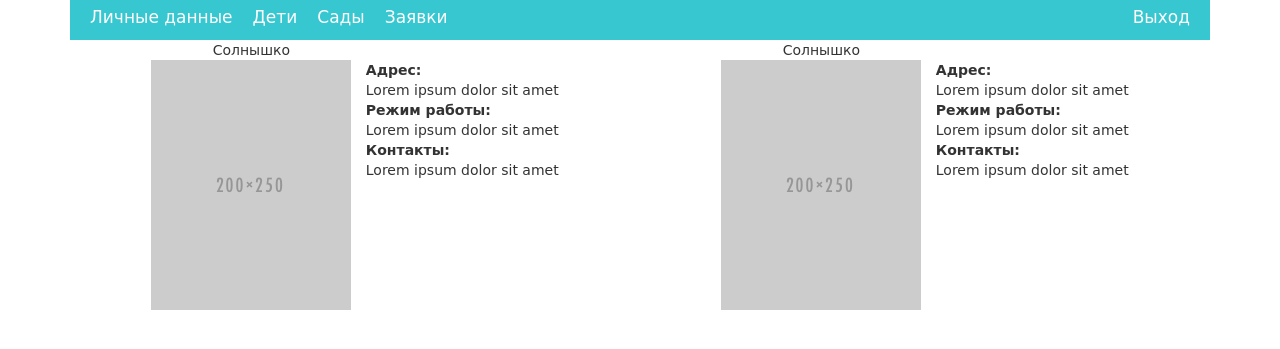
After one commit to IKrivor/Kindergarten, a PHP site: page /frontend/templates/Sads_category.php in a window 1280 px wide. The commit adds this page. Shown: the top 349 px of the page. Run offline with PHP 8.4, Linux system fonts and the light colour scheme; some libraries are stand-ins or nearby versions.

Commit message:
Добавить шаблон страницы "Сады"

```diff
--- a/www/frontend/css/style.css
+++ b/www/frontend/css/style.css
@@ -269,3 +269,24 @@ table#table-groups {
 .t-gr img, .t-kid img {
     width: 12%;
 }
+#zayavky-container{
+    padding-top: 15px;
+}
+.sads-category-title-and-poster, .sads-category-data {
+    display: inline-block;
+}
+.sads-category-title {
+    text-align: center;
+}
+.sads-category-adress-title, .sads-category-time-work-title, .sads-category-contacts-title{
+    font-weight: bold;
+}
+.sads-category-data {
+    vertical-align: top;
+    padding-top: 20px;
+    padding-left: 10px;
+    text-align: initial;
+}
+#sads-category-container{
+    text-align: center;
+}
--- a/www/frontend/templates/Kids.php
+++ b/www/frontend/templates/Kids.php
@@ -24,7 +24,7 @@ header('Content-Type: text/html; charset=utf-8]')?>
         <div class="menu-item" id="exit">Выход</div>
     </div>
 
-    <div id="sad-container">
+    <div id="kids-container">
         <div class="row">
             <div class="button-place">
                 <button id="add-kidkid" class="add-but">Добавить</button>
--- /dev/null
+++ b/www/frontend/templates/Sads_category.php
@@ -0,0 +1,72 @@
+<?php
+header('Content-Type: text/html; charset=utf-8]')?>
+<!DOCTYPE html>
+<html lang="ru">
+<head>
+    <meta charset="utf-8">
+    <meta name="viewport" content="width=device-width, initial-scale=1">
+    <title>Kindergarten</title>
+
+    <link href="../bootstrap/css/bootstrap.min.css" rel="stylesheet">
+    <link href="../css/style.css" rel="stylesheet">
+    <script src="https://oss.maxcdn.com/libs/html5shiv/3.7.0/html5shiv.js"></script>
+    <script src="https://oss.maxcdn.com/libs/respond.js/1.4.2/respond.min.js"></script>
+    <script src="https://ajax.googleapis.com/ajax/libs/jquery/1.11.0/jquery.min.js"></script>
+    <script src="../bootstrap/js/bootstrap.min.js"></script>
+</head>
+<body>
+<div class="container">
+    <div class="top-menu">
+        <div class="menu-item" id="private-data-menu">Личные данные</div>
+        <div class="menu-item" id="kids-menu">Дети</div>
+        <div class="menu-item" id="sady-menu">Сады</div>
+        <div class="menu-item" id="zayavky-menu">Заявки</div>
+        <div class="menu-item" id="exit">Выход</div>
+    </div>
+
+    <div id="sads-category-container">
+        <div class="col-md-6 sads-category">
+            <div class="sads-category-title-and-poster">
+                <div class="sads-category-title">Солнышко</div>
+                <div class="sads-category-poster"><img src="../img/sads-category-poster.png"></div>
+            </div>
+            <div class="sads-category-data">
+                <div class="sads-category-adress-container">
+                    <div class="sads-category-adress-title">Адрес:</div>
+                    <div class="sads-category-adress-main-text">Lorem ipsum dolor sit amet</div>
+                </div>
+                <div class="sads-category-time-work-container">
+                    <div class="sads-category-time-work-title">Режим работы:</div>
+                    <div class="sads-category-time-work-main-text">Lorem ipsum dolor sit amet</div>
+                </div>
+                <div class="sads-category-contacts-container">
+                    <div class="sads-category-contacts-title">Контакты:</div>
+                    <div class="sads-category-contacts-main-text">Lorem ipsum dolor sit amet</div>
+                </div>
+            </div>
+        </div>
+        <div class="col-md-6 sads-category">
+            <div class="sads-category-title-and-poster">
+                <div class="sads-category-title">Солнышко</div>
+                <div class="sads-category-poster"><img src="../img/sads-category-poster.png"></div>
+            </div>
+            <div class="sads-category-data">
+                <div class="sads-category-adress-container">
+                    <div class="sads-category-adress-title">Адрес:</div>
+                    <div class="sads-category-adress-main-text">Lorem ipsum dolor sit amet</div>
+                </div>
+                <div class="sads-category-time-work-container">
+                    <div class="sads-category-time-work-title">Режим работы:</div>
+                    <div class="sads-category-time-work-main-text">Lorem ipsum dolor sit amet</div>
+                </div>
+                <div class="sads-category-contacts-container">
+                    <div class="sads-category-contacts-title">Контакты:</div>
+                    <div class="sads-category-contacts-main-text">Lorem ipsum dolor sit amet</div>
+                </div>
+            </div>
+        </div>
+    </div>
+</div>
+
+</body>
+</html>
--- a/www/frontend/templates/Zayavky.php
+++ b/www/frontend/templates/Zayavky.php
@@ -24,7 +24,7 @@ header('Content-Type: text/html; charset=utf-8]')?>
         <div class="menu-item" id="exit">Выход</div>
     </div>
 
-    <div id="sad-container">
+    <div id="zayavky-container">
         <div class="row">
             <table id="table-zayavky">
                 <thead>
```
Also changed, not shown: www/frontend/templates/Sads_single.php (added, +33 -0 lines), www/frontend/img/sads-category-poster.png (added).
